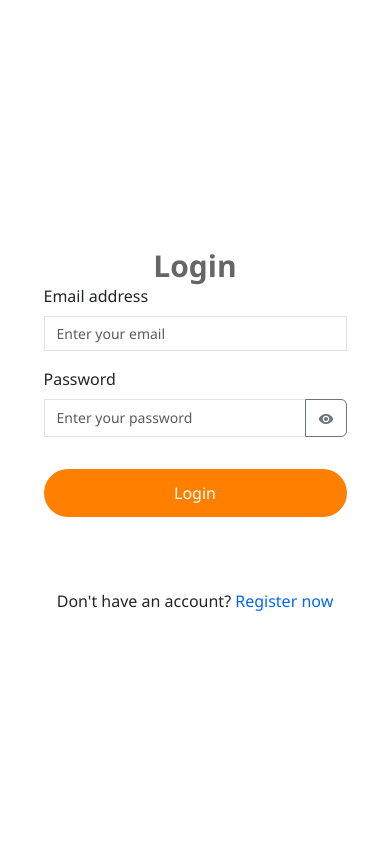
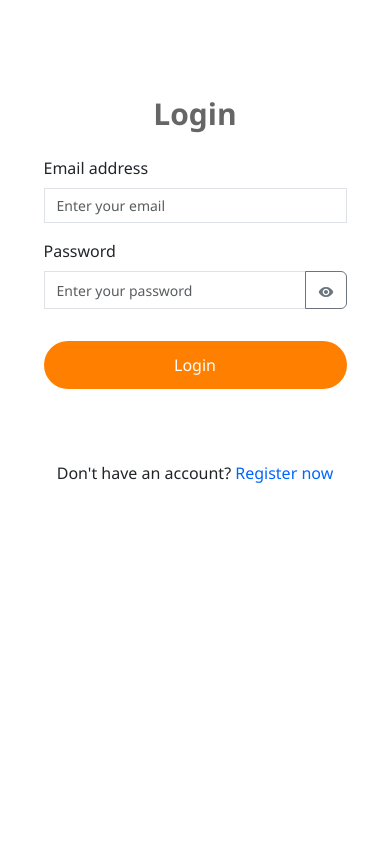
Before and after one commit to Choegyel-Norbu/SDP-fe, a React (Vite) app: page /login in a window 390 px wide. Shown: the top 844 px of the page. Built offline with nearby package versions, Linux system fonts and the light colour scheme.

Commit message:
login ui fix

```diff
--- a/src/assets/css/Client.css
+++ b/src/assets/css/Client.css
@@ -965,11 +965,11 @@ button {
     display: none;
   }
 
-  .form-section h2 {
+  /* .form-section h2 {
     margin-top: 1rem;
     margin-bottom: 0;
     font-size: 20px;
-  }
+  } */
 
   .form-navigation {
     margin: 0.5rem 0;
--- a/src/assets/css/Custom.css
+++ b/src/assets/css/Custom.css
@@ -323,6 +323,8 @@
 .login-container {
   height: 100vh;
   display: flex;
+  padding-top: 3rem;
+  align-items: start;
 }
 
 /* Form section */
@@ -461,7 +463,6 @@
     align-items: center;
     justify-content: space-between;
     padding: 1rem 0 0 0.5rem;
-    /* padding: 1rem 2rem 0 2rem; */
     border-bottom: 2px solid #f2f2f2;
     background-color: #fff;
   }
@@ -529,6 +530,7 @@
     padding: 12px 14px;
     border: 1px solid #ccc;
     border-radius: 8px;
+    padding: 0.5rem;
     font-size: 14px;
     transition: border-color 0.3s, box-shadow 0.3s;
   }
```
